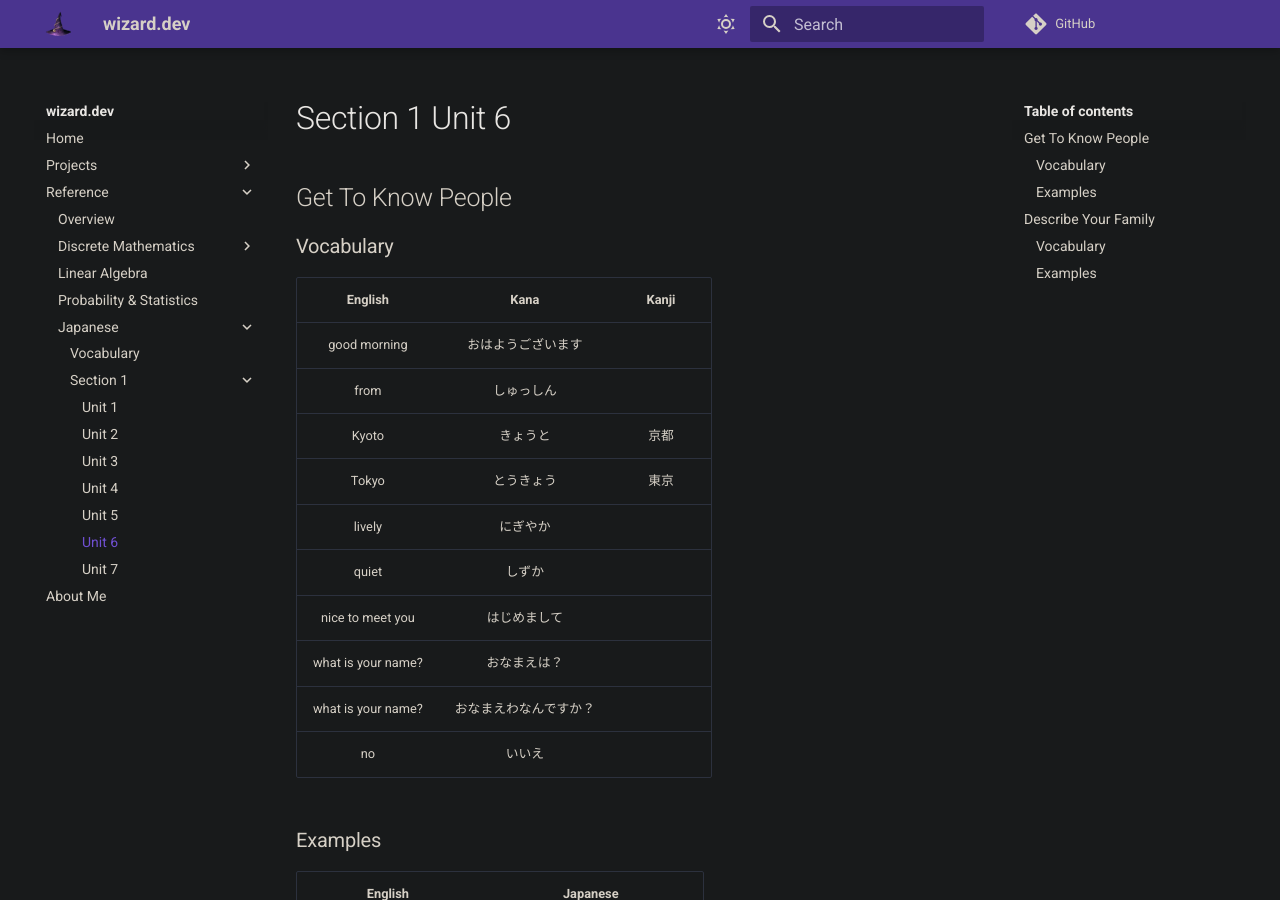
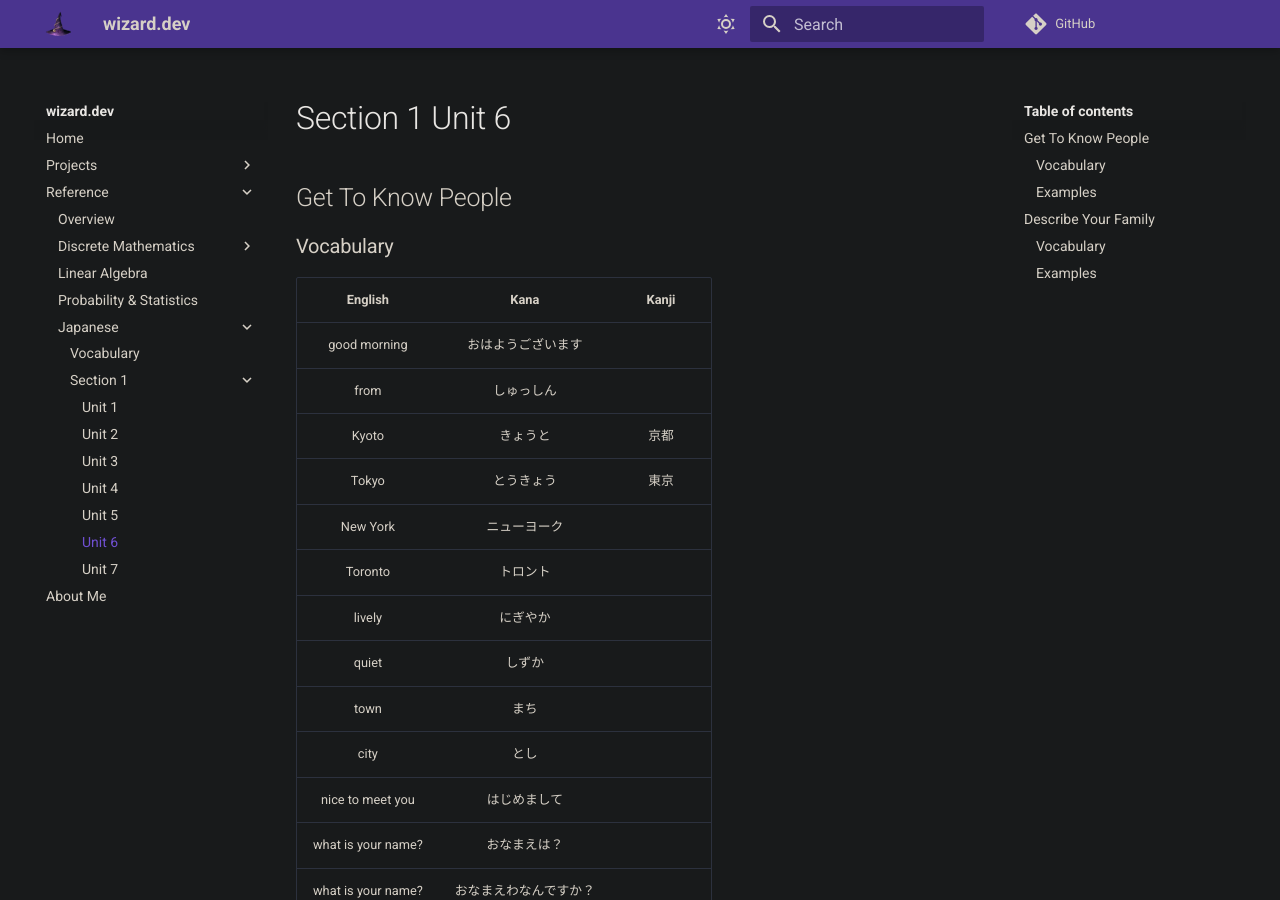
Before and after one commit to zkWildfire/wizard.dev, an MkDocs documentation site: the page built from docs/reference/japanese/section-1/unit-6.md, in a window 1280 px wide and 900 px high. Built offline with MkDocs 1.6.1 and Material for MkDocs 9.7.7, drawn with Linux system fonts in a browser that asks for light colours; comment, search, counter and statistics services are not loaded.

```diff
--- a/docs/reference/japanese/section-1/unit-6.md
+++ b/docs/reference/japanese/section-1/unit-6.md
@@ -7,8 +7,12 @@
 | from | しゅっしん | |
 | Kyoto | きょうと | 京都 |
 | Tokyo | とうきょう | 東京 |
+| New York | ニューヨーク | |
+| Toronto | トロント | |
 | lively | にぎやか | |
 | quiet | しずか | |
+| town | まち | |
+| city | とし | |
 | nice to meet you | はじめまして | |
 | what is your name? | おなまえは？ | |
 | what is your name? | おなまえわなんですか？ | |
```
Also changed, not shown: docs/reference/japanese/vocabulary.md (+5 -1 lines).
